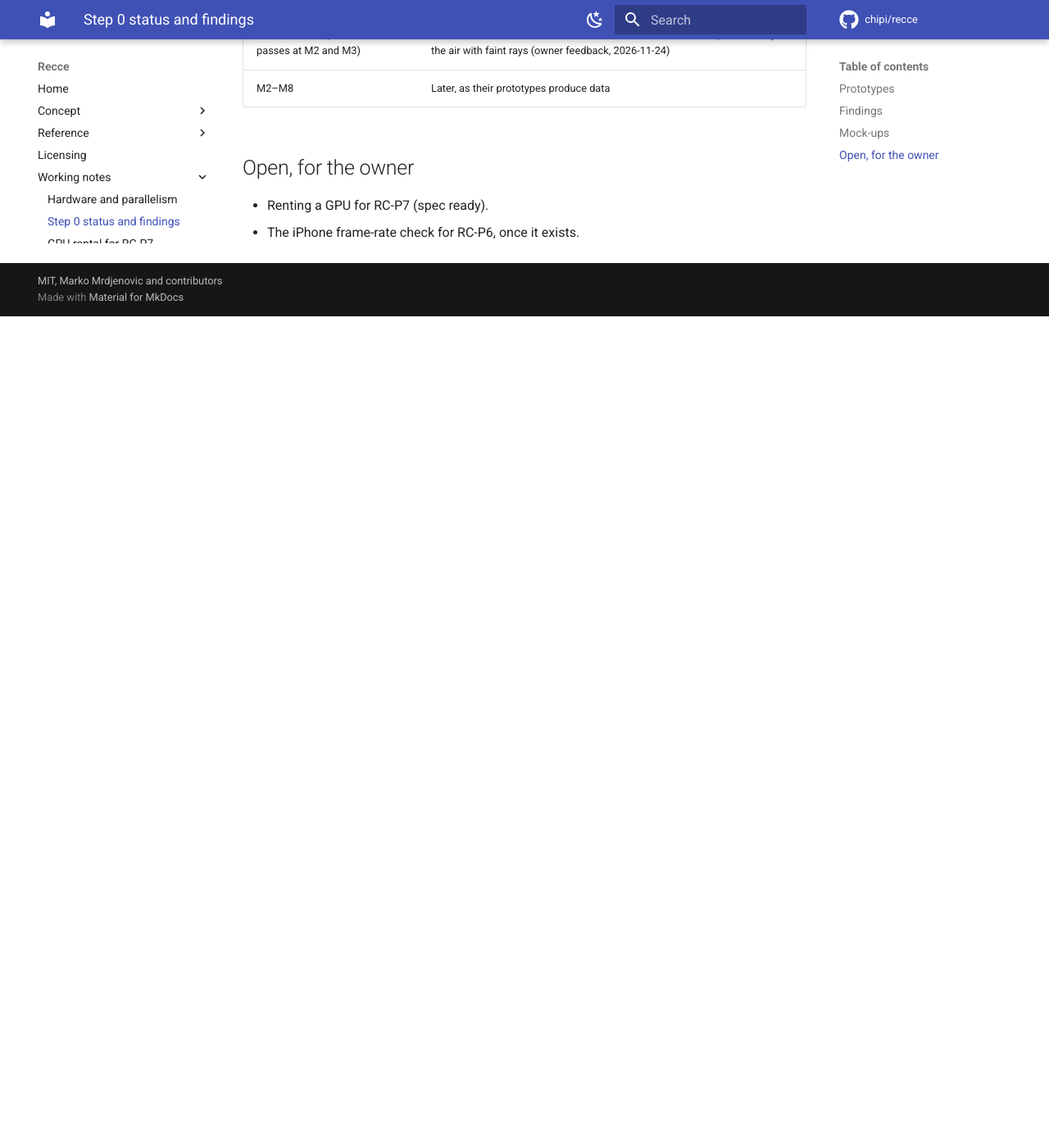
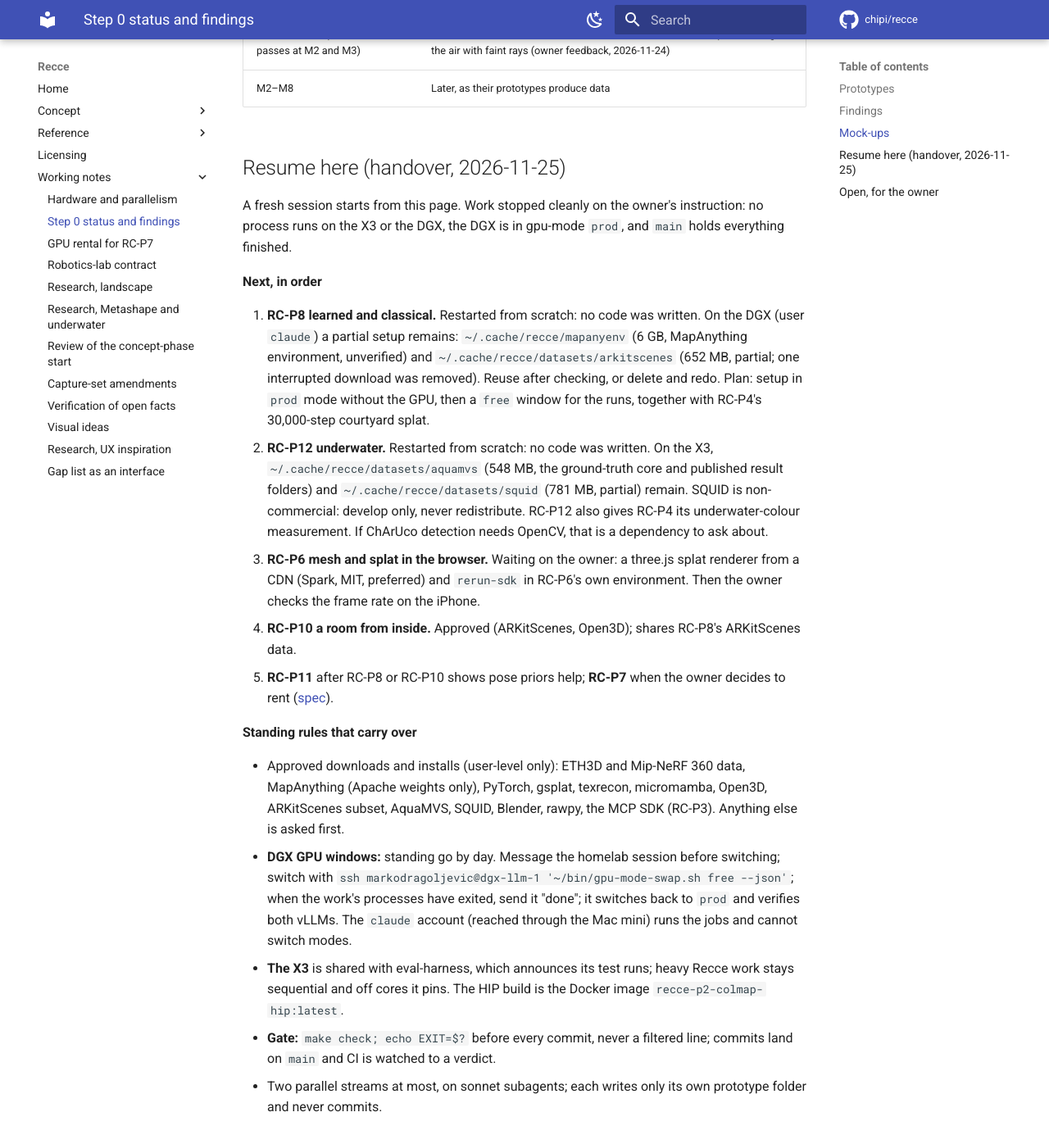
Before and after one commit to chipi/photogrammetry, an MkDocs documentation site: the page built from docs/wip/step0-status.md, in a window 1280 px wide and 1400 px high, scrolled down 2833 px. Shown: the top 1396 px of the window at 82% size. Built offline with MkDocs 1.6.1 and Material for MkDocs 9.7.7, drawn with Linux system fonts in a browser that asks for light colours; comment, search, counter and statistics services are not loaded; before the commit the page ends 3219 px from its top, so only the background shows below that; some of the changed text lies outside the part shown.

Commit message:
docs(wip): handover for a fresh session
Step 0 status gains "Resume here": the order of next work (RC-P8,
RC-P12, RC-P6 pending the owner's library decision, RC-P10, then RC-P11
and RC-P7), the partial setup left outside git by the stopped RC-P8 and
RC-P12 runs, the approved installs, the DGX window protocol with the
homelab session, the X3 sharing rule, and the gate.

Cross-doc check: gpu-rental-p7 (linked); prototype READMEs unchanged.

Co-Authored-By: Claude Opus 5.5 <noreply@anthropic.com>
Claude-Session: https://claude.ai/code/session_014cvkLA9GgiW1hKuE9gqJDG

```diff
--- a/docs/wip/step0-status.md
+++ b/docs/wip/step0-status.md
@@ -2,7 +2,7 @@
 
 Where the prototypes and mock-ups of [Step 0](../concept/RC-brief.md) stand, and what they found.
 Each prototype's README in `prototypes/` holds its full numbers and its "Not covered" list; this
-page is the summary. Updated 2026-11-24; work paused until 2026-11-25 on the owner's instruction.
+page is the summary. Updated 2026-11-25; see "Resume here" for the handover.
 
 ## Prototypes
 
@@ -81,6 +81,47 @@ the GB10; 16% of the faces are seen by no photo.
 | [RC-M1 the run](https://github.com/chipi/recce/tree/main/mockups/RC-M1-run) (with first passes at M2 and M3) | Phase 2 done: IBM Plex, tokens, AA contrast, field shot cards; photos hang in the air with faint rays (owner feedback, 2026-11-24) |
 | M2–M8 | Later, as their prototypes produce data |
 
+## Resume here (handover, 2026-11-25)
+
+A fresh session starts from this page. Work stopped cleanly on the owner's instruction: no process
+runs on the X3 or the DGX, the DGX is in gpu-mode `prod`, and `main` holds everything finished.
+
+**Next, in order**
+
+1. **RC-P8 learned and classical.** Restarted from scratch: no code was written. On the DGX
+   (user `claude`) a partial setup remains: `~/.cache/recce/mapanyenv` (6 GB, MapAnything
+   environment, unverified) and `~/.cache/recce/datasets/arkitscenes` (652 MB, partial; one
+   interrupted download was removed). Reuse after checking, or delete and redo. Plan: setup in
+   `prod` mode without the GPU, then a `free` window for the runs, together with RC-P4's
+   30,000-step courtyard splat.
+2. **RC-P12 underwater.** Restarted from scratch: no code was written. On the X3,
+   `~/.cache/recce/datasets/aquamvs` (548 MB, the ground-truth core and published result folders)
+   and `~/.cache/recce/datasets/squid` (781 MB, partial) remain. SQUID is non-commercial: develop
+   only, never redistribute. RC-P12 also gives RC-P4 its underwater-colour measurement. If ChArUco
+   detection needs OpenCV, that is a dependency to ask about.
+3. **RC-P6 mesh and splat in the browser.** Waiting on the owner: a three.js splat renderer from a
+   CDN (Spark, MIT, preferred) and `rerun-sdk` in RC-P6's own environment. Then the owner checks the
+   frame rate on the iPhone.
+4. **RC-P10 a room from inside.** Approved (ARKitScenes, Open3D); shares RC-P8's ARKitScenes data.
+5. **RC-P11** after RC-P8 or RC-P10 shows pose priors help; **RC-P7** when the owner decides to rent
+   ([spec](gpu-rental-p7.md)).
+
+**Standing rules that carry over**
+
+- Approved downloads and installs (user-level only): ETH3D and Mip-NeRF 360 data, MapAnything
+  (Apache weights only), PyTorch, gsplat, texrecon, micromamba, Open3D, ARKitScenes subset,
+  AquaMVS, SQUID, Blender, rawpy, the MCP SDK (RC-P3). Anything else is asked first.
+- **DGX GPU windows:** standing go by day. Message the homelab session before switching; switch with
+  `ssh markodragoljevic@dgx-llm-1 '~/bin/gpu-mode-swap.sh free --json'`; when the work's processes
+  have exited, send it "done"; it switches back to `prod` and verifies both vLLMs. The `claude`
+  account (reached through the Mac mini) runs the jobs and cannot switch modes.
+- **The X3** is shared with eval-harness, which announces its test runs; heavy Recce work stays
+  sequential and off cores it pins. The HIP build is the Docker image `recce-p2-colmap-hip:latest`.
+- **Gate:** `make check; echo EXIT=$?` before every commit, never a filtered line; commits land on
+  `main` and CI is watched to a verdict.
+- Two parallel streams at most, on sonnet subagents; each writes only its own prototype folder and
+  never commits.
+
 ## Open, for the owner
 
 - Renting a GPU for RC-P7 (spec ready).
```
